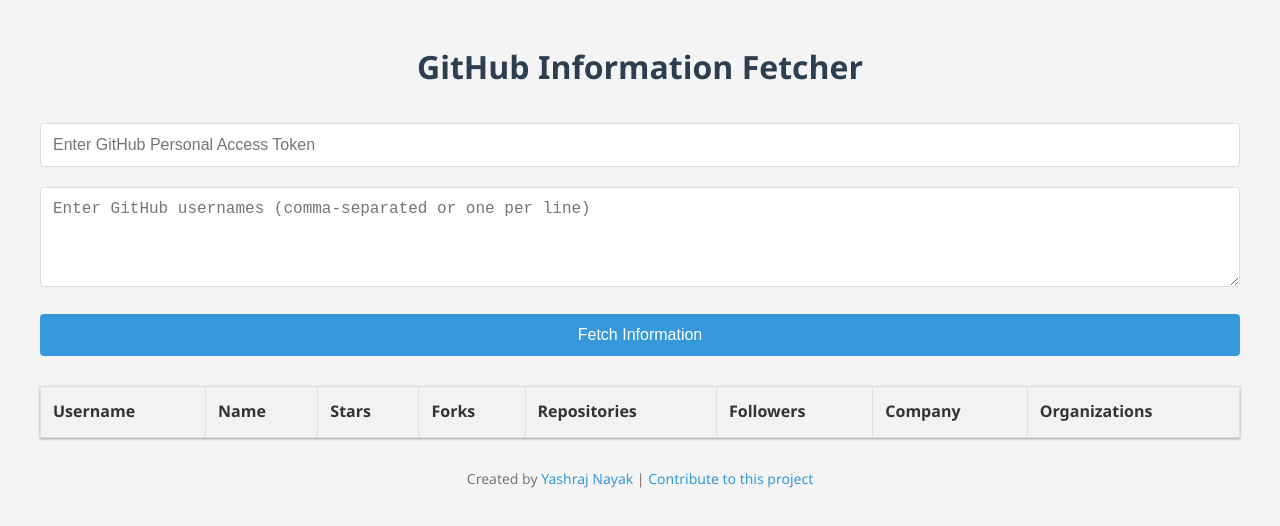
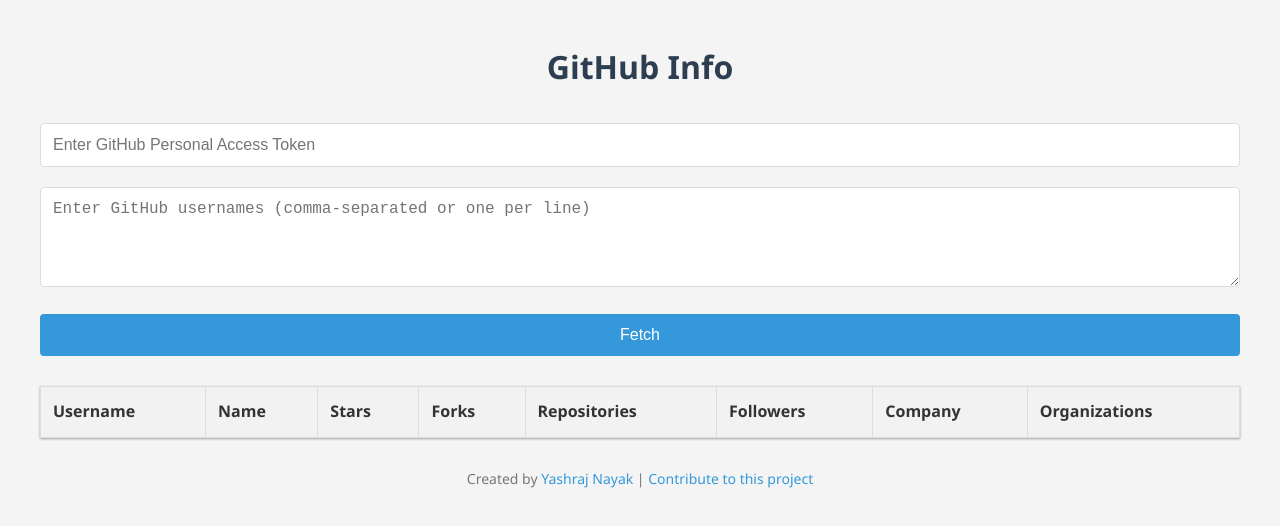
Before and after one commit to yashrajnayak/github-info, a plain HTML site: page index.html in a window 1280 px wide. Drawn offline with Linux system fonts and the light colour scheme.

Commit message:
Update index.html

```diff
--- a/index.html
+++ b/index.html
@@ -3,15 +3,15 @@
 <head>
     <meta charset="UTF-8">
     <meta name="viewport" content="width=device-width, initial-scale=1.0">
-    <title>GitHub Information Fetcher</title>
+    <title>GitHub Info</title>
     <link rel="stylesheet" href="style.css">
 </head>
 <body>
     <div class="container">
-        <h1>GitHub Information Fetcher</h1>
+        <h1>GitHub Info</h1>
         <input type="password" id="accessToken" placeholder="Enter GitHub Personal Access Token">
         <textarea id="usernames" placeholder="Enter GitHub usernames (comma-separated or one per line)"></textarea>
-        <button id="fetchButton">Fetch Information</button>
+        <button id="fetchButton">Fetch</button>
         <div id="progressContainer" style="display: none;">
             <progress id="fetchProgress" value="0" max="100"></progress>
             <span id="progressText">0%</span>
```
